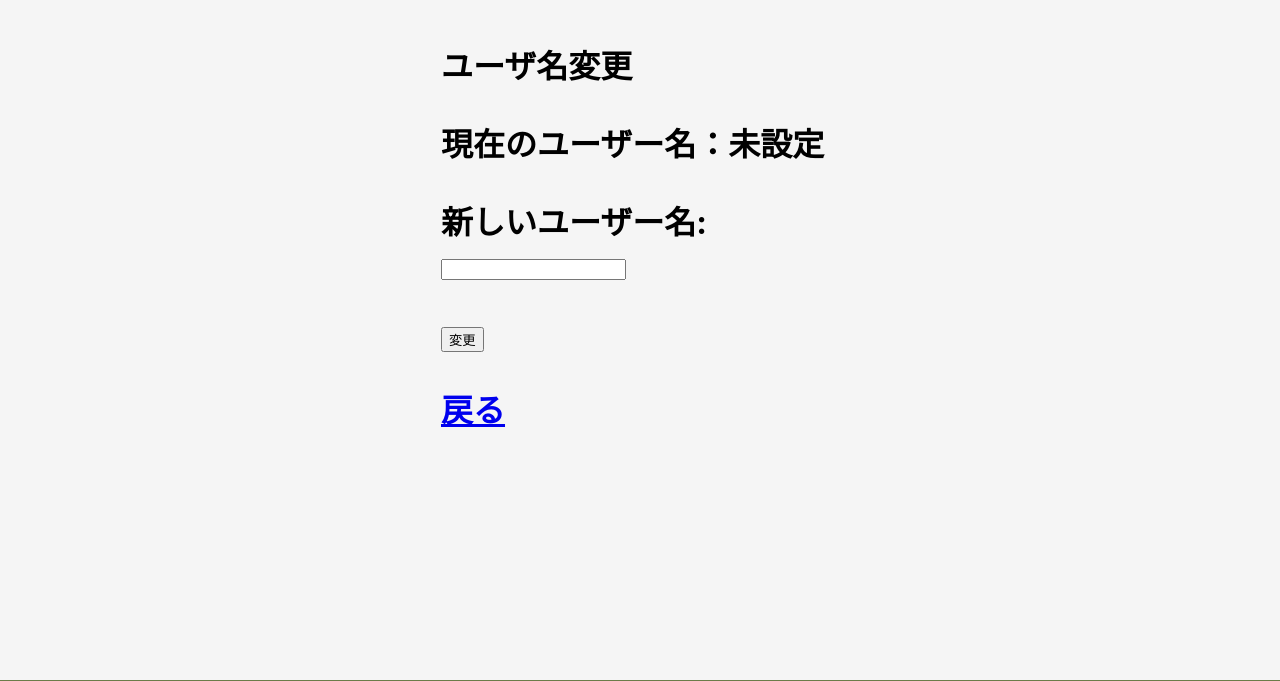
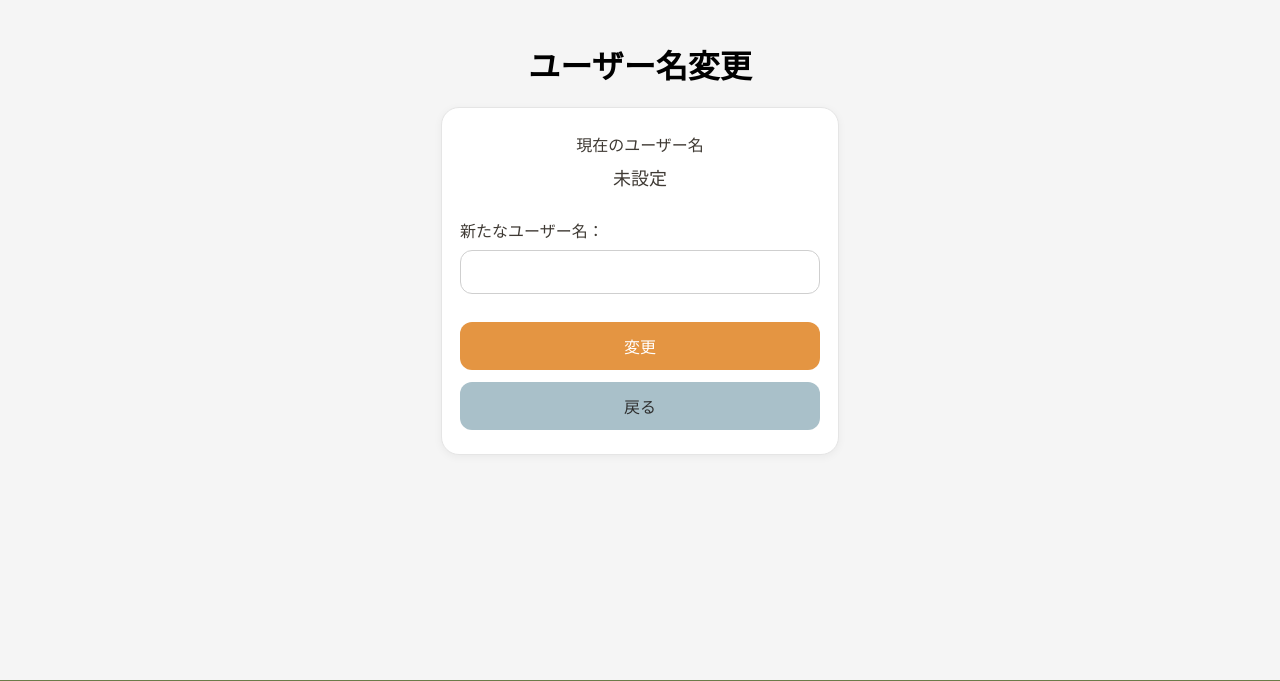
Before and after one commit to HanakoAnami/bbq-ready, a Django app: page /mypage/name/ in a window 1280 px wide. Shown: the part 60-741 px from the top of the page. Run offline with Django 5.2, Linux system fonts and the light colour scheme; a user stored in the database is signed in.

Commit message:
マイページ関連画面修正(css)

```diff
--- a/bbq_app/static/bbq_app/css/style.css
+++ b/bbq_app/static/bbq_app/css/style.css
@@ -754,3 +754,96 @@ body{
     color: white;
     font-size: 15px;
 }
+
+/* =====================
+   mypage edit
+===================== */
+
+.mypage-edit-page {
+    text-align: center;
+}
+
+.mypage-edit-title {
+    margin-bottom: 20px;
+}
+
+.mypage-edit-card {
+    background: #ffffff;
+    border: 1px solid #e5e5e5;
+    border-radius: 18px;
+    padding: 24px 18px;
+    box-shadow: 0 2px 8px rgba(0, 0, 0, 0.05);
+    text-align: center;
+}
+
+.mypage-edit-current-label {
+    margin: 0 0 8px;
+    font-size: 16px;
+    color: #3f3a34;
+}
+
+.mypage-edit-current-value {
+    margin: 0 0 28px;
+    font-size: 18px;
+    color: #3f3a34;
+    word-break: break-word;
+}
+
+.mypage-edit-form {
+    text-align: left;
+}
+
+.mypage-edit-label {
+    display: block;
+    margin-bottom: 8px;
+    font-size: 16px;
+    color: #3f3a34;
+}
+
+.mypage-edit-form input {
+    width: 100%;
+    box-sizing: border-box;
+    padding: 12px 14px;
+    border: 1px solid #cfcfcf;
+    border-radius: 12px;
+    font-size: 16px;
+    margin-bottom: 8px;
+}
+
+.mypage-inline-error {
+    margin: 0 0 16px;
+    font-size: 14px;
+    color: #d9534f;
+    text-align: left;
+}
+
+.mypage-edit-actions {
+    display: flex;
+    flex-direction: column;
+    gap: 12px;
+    margin-top: 20px;
+}
+
+/* モーダルの「はい」「いいえ」と同じ雰囲気 */
+.modal-confirm-btn,
+.modal-cancel-btn {
+    display: inline-block;
+    width: 100%;
+    box-sizing: border-box;
+    padding: 12px 16px;
+    border-radius: 12px;
+    text-align: center;
+    text-decoration: none;
+    font-size: 16px;
+    border: none;
+}
+
+.modal-confirm-btn {
+    background: #e49542;
+    color: white;
+}
+
+.modal-cancel-btn {
+    background: #a9c0c9;
+    color: #2f2f2f;
+}
--- a/bbq_app/templates/bbq_app/mypage_name.html
+++ b/bbq_app/templates/bbq_app/mypage_name.html
@@ -2,14 +2,30 @@
 {% block title %}ユーザー名変更{% endblock %}
 
 {% block content %}
-<h1>ユーザ名変更<lh1>
+<div class="mypage-edit-page">
+    <h1 class="mypage-edit-title">ユーザー名変更</h1>
 
-<p>現在のユーザー名：{{ user_obj.first_name|default:"未設定" }}</p>
+    <div class="mypage-edit-card">
+        <p class="mypage-edit-current-label">現在のユーザー名</p>
+        <p class="mypage-edit-current-value">{{ user_obj.first_name|default:"未設定" }}</p>
 
-<form method="post">
-    {% csrf_token %}
-    {{ form.as_p }}
-    <button type="submit">変更</button>
-</form>
-<p><a href={% url 'mypage' %}>戻る</a></p>
+        <form method="post" class="mypage-edit-form">
+            {% csrf_token %}
+
+            <label class="mypage-edit-label" for="{{ form.name.id_for_label }}">
+                新たなユーザー名：
+            </label>
+            {{ form.name }}
+
+            {% if form.name.errors %}
+                <p class="mypage-inline-error">{{ form.name.errors.0 }}</p>
+            {% endif %}
+
+            <div class="mypage-edit-actions">
+                <button type="submit" class="modal-confirm-btn">変更</button>
+                <a href="{% url 'mypage' %}" class="modal-cancel-btn">戻る</a>
+            </div>
+        </form>
+    </div>
+</div>
 {% endblock %}
```
Also changed, not shown: bbq_app/templates/bbq_app/mypage_email.html (+23 -9 lines), bbq_app/templates/bbq_app/mypage_password.html (+54 -11 lines), db.sqlite3.
